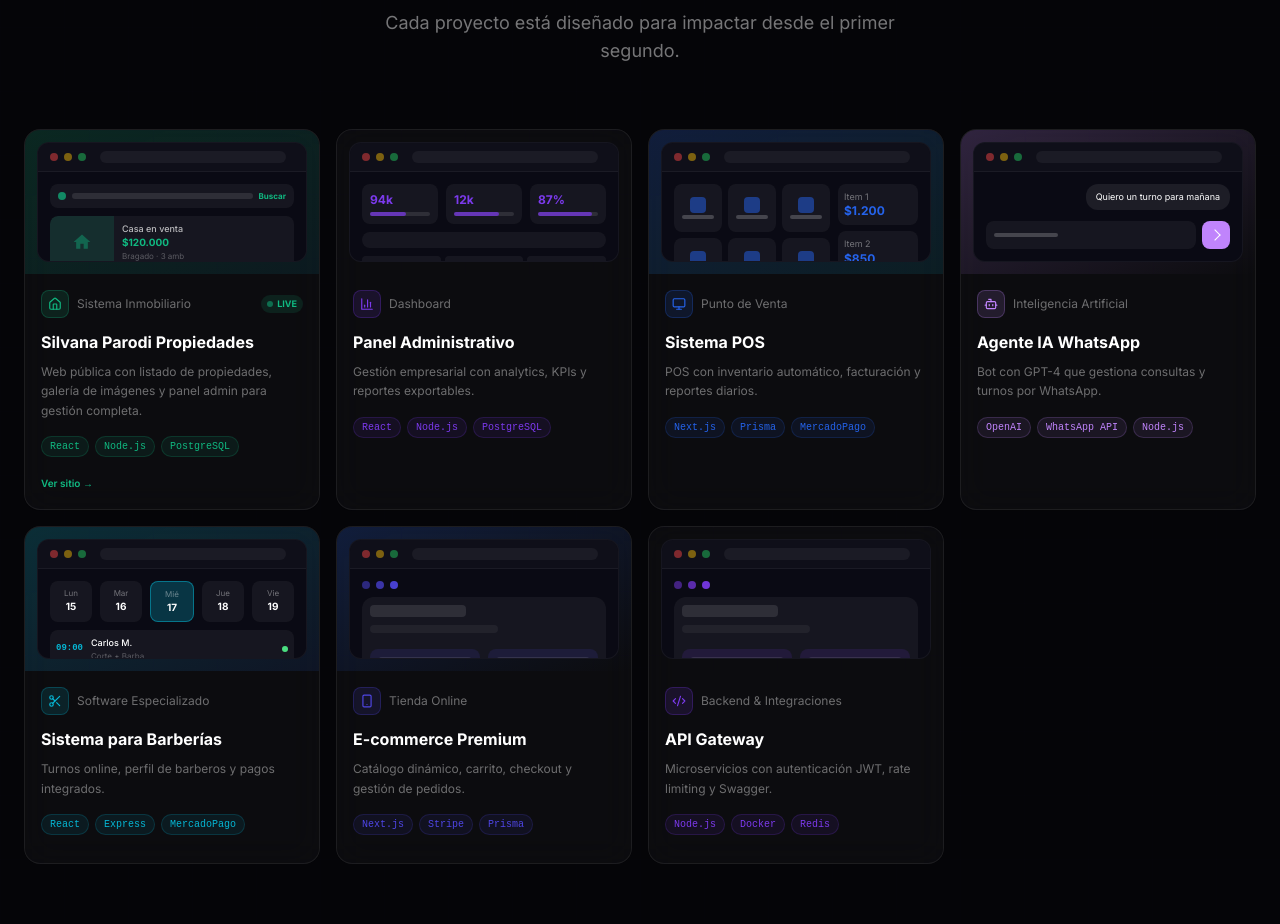
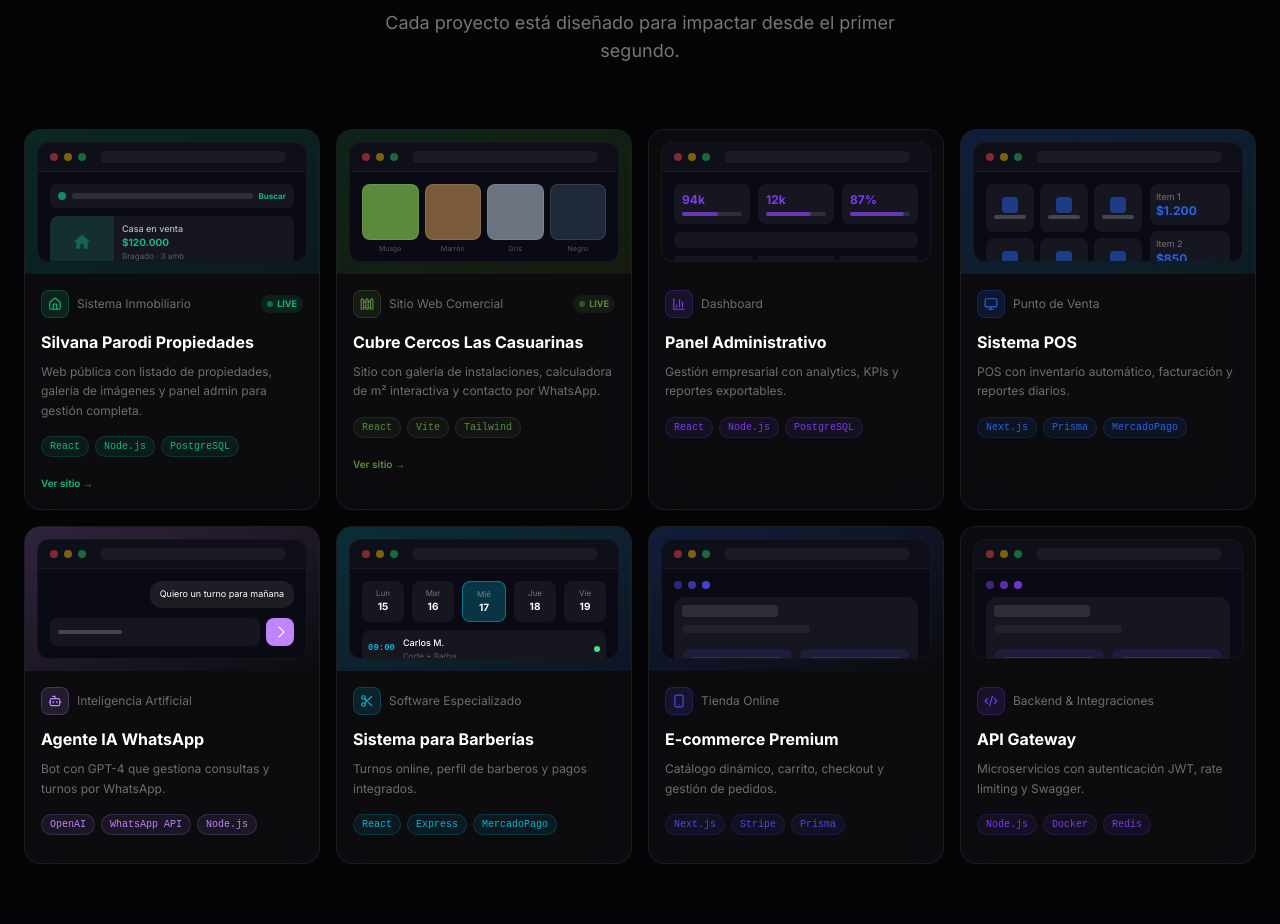
Before and after one commit to brunopighin/BJPSISTEMAS, a Next.js app: page / in a window 1280 px wide. Shown: the part 4080-5004 px from the top of the page. Built offline with nearby package versions, Linux system fonts and the light colour scheme.

Commit message:
Portfolio: agregar proyecto Cubre Cercos Las Casuarinas
Agrega tarjeta con mockup de paleta de colores y calculadora de m²,
badge LIVE y link al sitio en Netlify.

Co-Authored-By: Claude Sonnet 4.6 <noreply@anthropic.com>

```diff
--- a/components/Portfolio.tsx
+++ b/components/Portfolio.tsx
@@ -1,7 +1,7 @@
 "use client";
 import { useRef, useState } from "react";
 import { motion, useInView } from "framer-motion";
-import { Code2, Monitor, BarChart3, Smartphone, Bot, Scissors, Home } from "lucide-react";
+import { Code2, Monitor, BarChart3, Smartphone, Bot, Scissors, Home, Fence } from "lucide-react";
 import { scrollToSection } from "@/lib/navUtils";
 
 const projects = [
@@ -16,6 +16,18 @@ const projects = [
     accent: "#10B981",
     mockupType: "realestate",
     link: "https://www.silvanaparodipropiedades.com",
+  },
+  {
+    title: "Cubre Cercos Las Casuarinas",
+    category: "Sitio Web Comercial",
+    description: "Sitio con galería de instalaciones, calculadora de m² interactiva y contacto por WhatsApp.",
+    gradient: "from-green-700 via-lime-700 to-green-600",
+    bg: "from-green-700/20 to-lime-600/10",
+    icon: Fence,
+    tags: ["React", "Vite", "Tailwind"],
+    accent: "#5B8A3C",
+    mockupType: "fencecover",
+    link: "https://cubrecercoslascasuarinas.netlify.app/",
   },
   {
     title: "Panel Administrativo",
@@ -240,6 +252,44 @@ function MockupUI({ type, accent }: { type: string; accent: string }) {
     );
   }
 
+  if (type === "fencecover") {
+    const swatches = [
+      { name: "Musgo", color: "#5B8A3C" },
+      { name: "Marrón", color: "#7B5C3A" },
+      { name: "Gris", color: "#6B7280" },
+      { name: "Negro", color: "#1F2937" },
+    ];
+    return (
+      <div className="p-3 h-full flex flex-col gap-2">
+        <div className="flex gap-1.5">
+          {swatches.map((s) => (
+            <div key={s.name} className="flex-1 flex flex-col items-center gap-1">
+              <div className="w-full aspect-square rounded-lg border border-white/10" style={{ backgroundColor: s.color }} />
+              <div className="text-[7px] text-white/30">{s.name}</div>
+            </div>
+          ))}
+        </div>
+        <div className="flex-1 bg-white/5 rounded-lg p-2 flex flex-col justify-between">
+          <div className="text-[8px] text-white/40 mb-1">Calculadora m²</div>
+          <div className="flex gap-1.5 items-center">
+            <div className="flex-1 bg-white/10 rounded px-2 py-1">
+              <div className="text-[8px] text-white/30">Ancho</div>
+              <div className="text-[10px] font-bold" style={{ color: accent }}>10 m</div>
+            </div>
+            <div className="text-white/20 text-xs">×</div>
+            <div className="flex-1 bg-white/10 rounded px-2 py-1">
+              <div className="text-[8px] text-white/30">Alto</div>
+              <div className="text-[10px] font-bold" style={{ color: accent }}>1.8 m</div>
+            </div>
+          </div>
+          <div className="mt-1.5 rounded-lg py-1.5 text-center text-[9px] font-bold text-white" style={{ backgroundColor: accent }}>
+            = 18 m² · Cotizar por WhatsApp
+          </div>
+        </div>
+      </div>
+    );
+  }
+
   return (
     <div className="p-3 h-full flex flex-col gap-2">
       <div className="flex gap-1.5">
```
